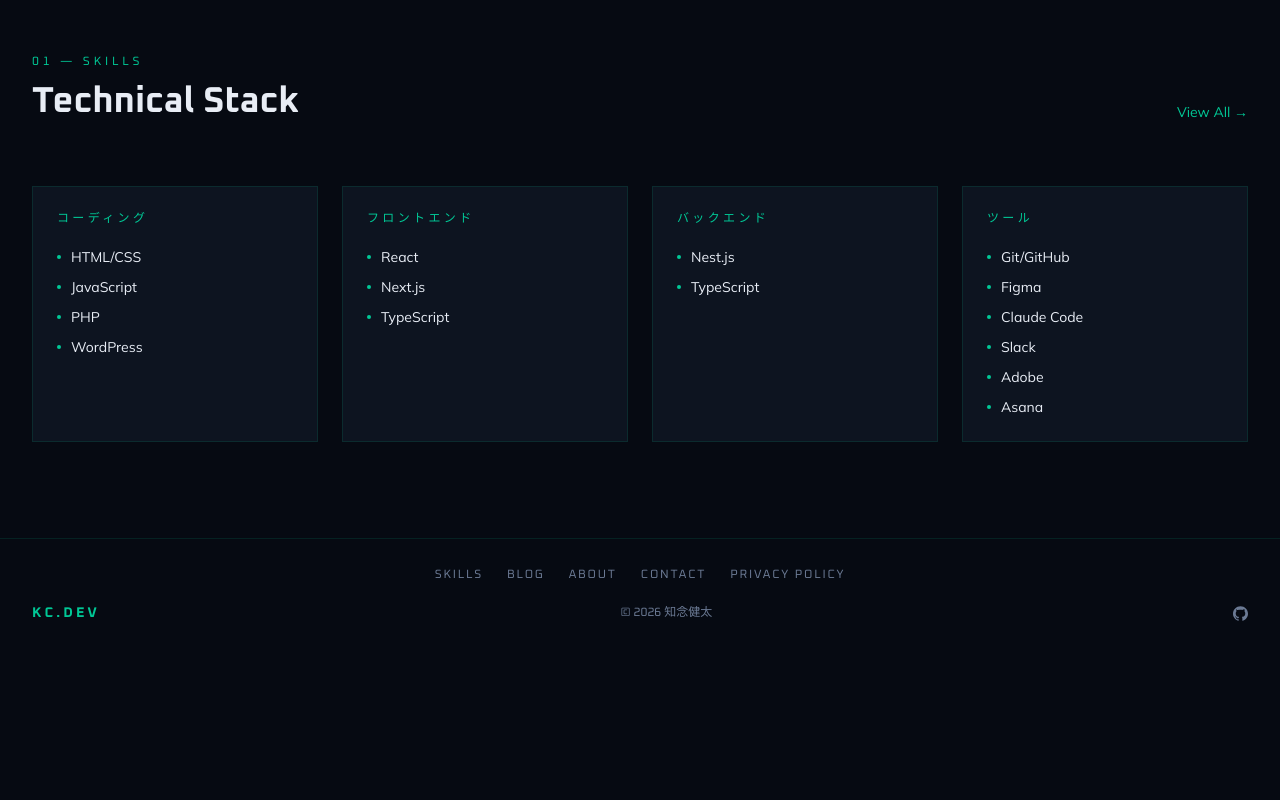
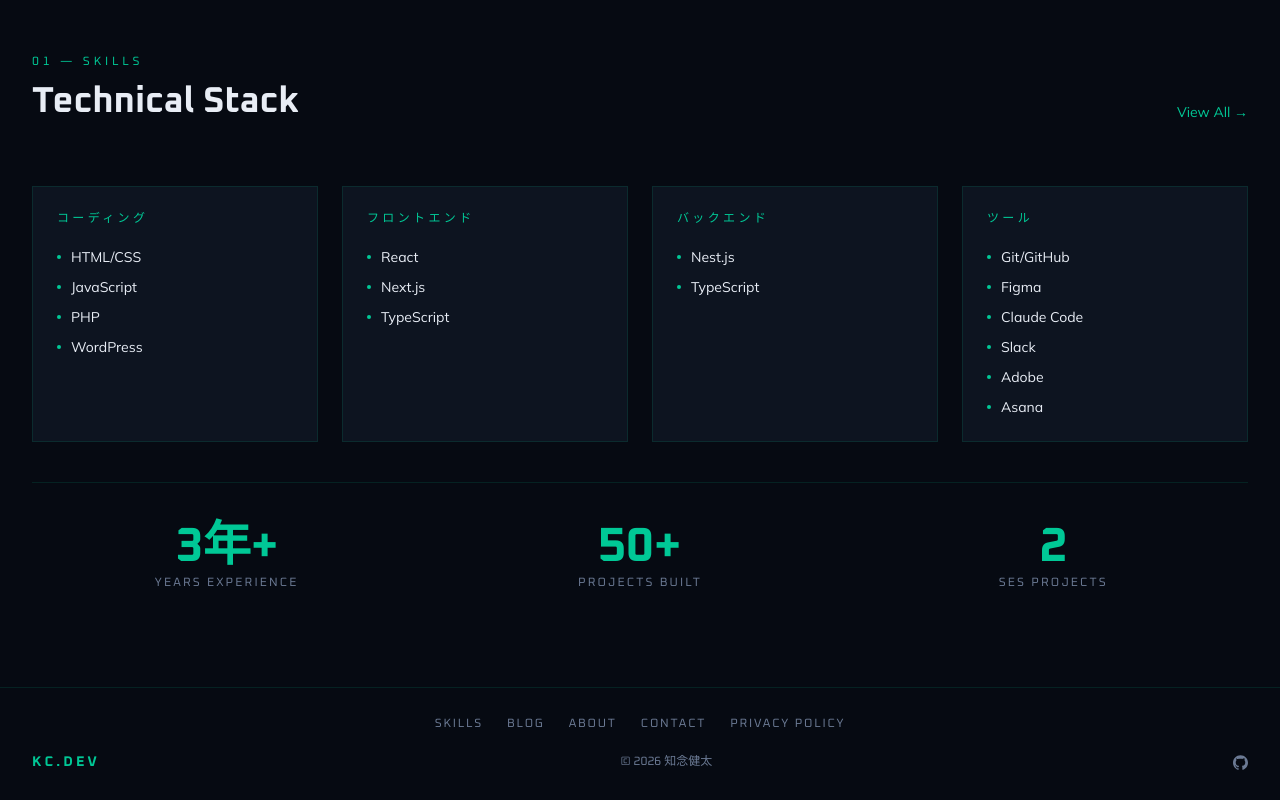
Before and after one commit to kenta-io/portfolio-site, a Next.js app: page / in a window 1280 px wide. Shown: the part 908-1708 px from the top of the page. Before the commit the page ends 1559 px from the top, so only its background shows below. Built offline with nearby package versions, Linux system fonts and the light colour scheme.

Commit message:
feat: add stats section

```diff
--- a/src/components/home/SkillsPreview/index.tsx
+++ b/src/components/home/SkillsPreview/index.tsx
@@ -11,6 +11,12 @@
     category: "ツール",
     items: ["Git/GitHub", "Figma", "Claude Code", "Slack", "Adobe", "Asana"],
   },
+];
+
+const STATS = [
+  { value: "3年+", label: "Years Experience" },
+  { value: "50+", label: "Projects Built" },
+  { value: "2", label: "SES Projects" },
 ];
 
 export function SkillsPreview() {
@@ -54,6 +60,19 @@
             </div>
           ))}
         </div>
+
+        <div className="mt-8 grid grid-cols-3 gap-4 border-t border-border pt-8 md:gap-6 md:pt-10 lg:mt-10 lg:pt-10">
+          {STATS.map(({ value, label }) => (
+            <div key={label} className="text-center">
+              <div className="font-heading mb-1 text-4xl font-bold text-accent lg:text-5xl">
+                {value}
+              </div>
+              <div className="font-heading text-xs uppercase tracking-[0.18em] text-muted-foreground">
+                {label}
+              </div>
+            </div>
+          ))}
+        </div>
       </div>
     </section>
   );
```
